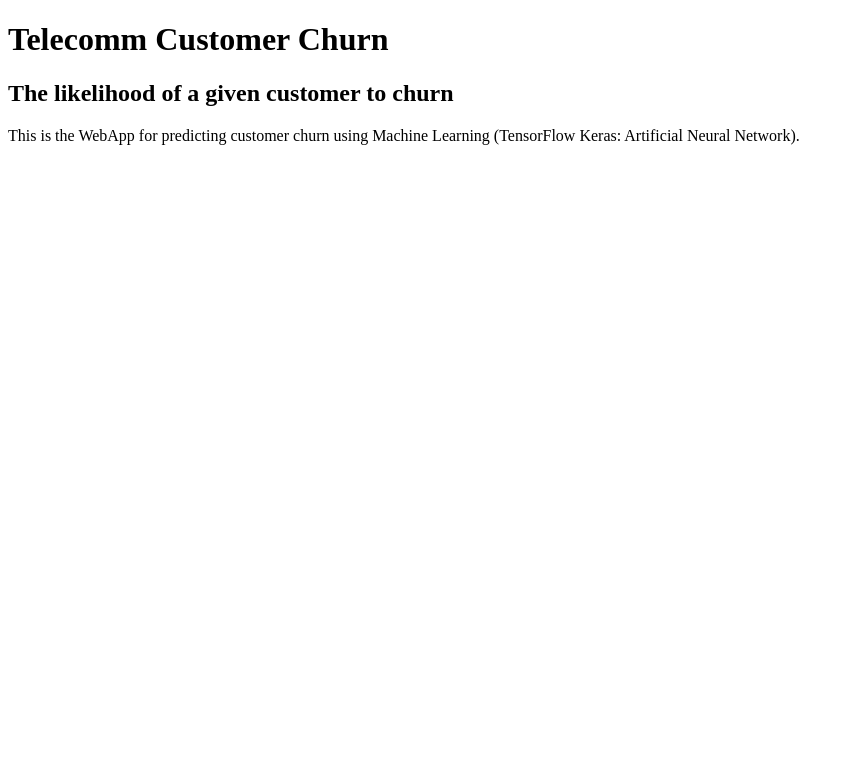
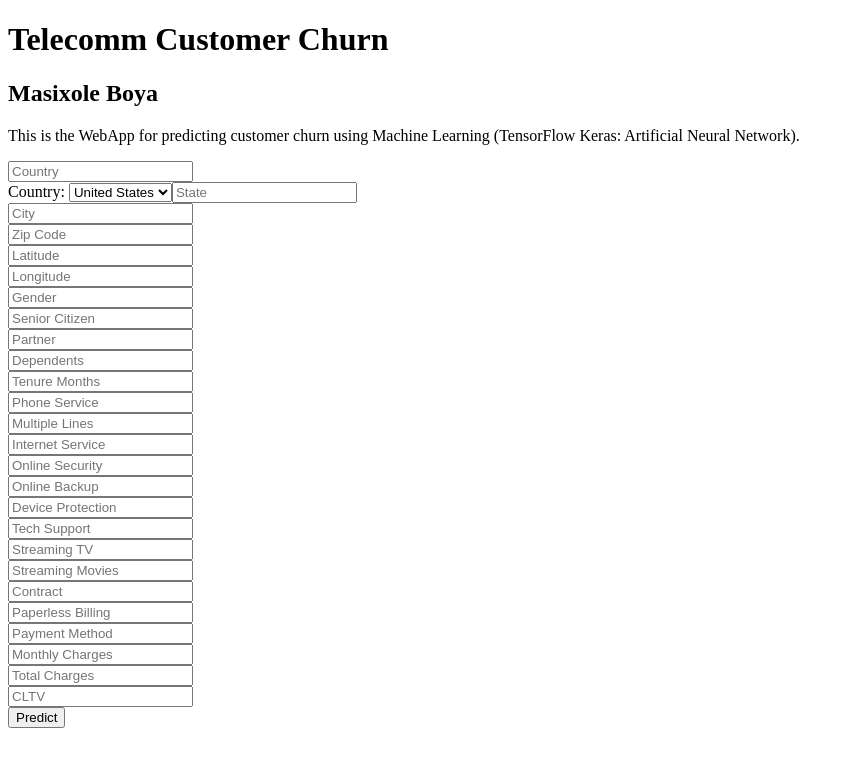
Before and after one commit to MasixoleBOYA/Churn, a Flask app: page / in a window 1280 px wide. Shown: the top 767 px of the page, without its empty margins (0-850 px from the left). Run offline with Flask 3, Linux system fonts and the light colour scheme; parts of the project's set-up code (start-up, migrations or seed data) failed here and were passed over.

Commit message:
added the form and started making drop down menus

```diff
--- a/templates/home.html
+++ b/templates/home.html
@@ -9,11 +9,71 @@
         Telecomm Customer Churn
     </h1>
     <h2>
-        The likelihood of a given customer to churn
+        Masixole Boya
     </h2>
     <p>
         This is the WebApp for predicting customer churn using Machine Learning (TensorFlow Keras: Artificial Neural Network).
     </p>
+    <form action="{{url_for ('predict')}}" method="post">
+        <input type="text" name="Country" placeholder="Country" required="required"/><br>
+        <label for= "Country" >Country:</label>
+        <select name="Country" required="required">
+            <option value="United States">United States</option>
+            <option value="Brazil">Brazil</option>
+
+      <input type="text" name="State" placeholder="State" required="required"/><br>
+
+      <input type="text" name="City" placeholder="City" required="required"/><br>
+
+      <input type="text" name="Zip Code" placeholder="Zip Code" required="required"/><br>
+
+      <input type="text" name="Latitude" placeholder="Latitude" required="required"/><br>
+
+      <input type="text" name="Longitude" placeholder="Longitude" required="required"/><br>
+
+      <input type="text" name="Gender" placeholder="Gender" required="required"/><br>
+
+      <input type="text" name="Senior Citizen" placeholder="Senior Citizen" required="required"/><br>
+
+      <input type="text" name="Partner" placeholder="Partner" required="required"/><br>
+
+      <input type="text" name="Dependents" placeholder="Dependents" required="required"/><br>
+
+      <input type="text" name="Tenure Months" placeholder="Tenure Months" required="required"/><br>
+
+      <input type="text" name="Phone Service" placeholder="Phone Service" required="required"/><br>
+
+      <input type="text" name="Multiple Lines" placeholder="Multiple Lines" required="required"/><br>
+
+      <input type="text" name="Internet Service" placeholder="Internet Service" required="required"/><br>
+
+      <input type="text" name="Online Security" placeholder="Online Security" required="required"/><br>
+
+      <input type="text" name="Online Backup" placeholder="Online Backup" required="required"/><br>
+
+      <input type="text" name="Device Protection" placeholder="Device Protection" required="required"/><br>
+
+      <input type="text" name="Tech Support" placeholder="Tech Support" required="required"/><br>
+
+      <input type="text" name="Streaming TV" placeholder="Streaming TV" required="required"/><br>
+
+      <input type="text" name="Streaming Movies" placeholder="Streaming Movies" required="required"/><br>
+
+      <input type="text" name="Contract" placeholder="Contract" required="required"/><br>
+
+      <input type="text" name="Paperless Billing" placeholder="Paperless Billing" required="required"/><br>
+
+      <input type="text" name="Payment Method" placeholder="Payment Method" required="required"/><br>
+
+      <input type="text" name="Monthly Charges" placeholder="Monthly Charges" required="required"/><br>
+
+      <input type="text" name="Total Charges" placeholder="Total Charges" required="required"/><br>
+
+      <input type="text" name="CLTV" placeholder="CLTV" required="required"/><br>
+
+      <button type="submit"  value="Predict"> Predict</button>
+</form>
+
 </body>
 </html>
 <!--<h1>-->
```
